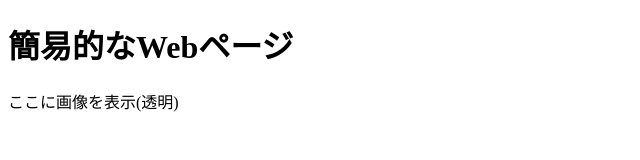
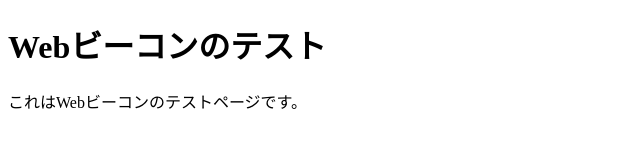
Before and after one commit to ko17963/Logcatch, a plain HTML site: page index.html in a window 1280 px wide. Shown: the whole page, without its empty margins (0-640 px from the left). Drawn offline with Linux system fonts and the light colour scheme.

Commit message:
改修html

```diff
--- a/index.html
+++ b/index.html
@@ -1,11 +1,16 @@
 <!DOCTYPE html>
+<html lang="ja">
 <head>
-
+    <meta charset="UTF-8">
+    <meta name="viewport" content="width=device-width, initial-scale=1.0">
+    <title>Webビーコンのテスト</title>
 </head>
 <body>
-    <h1>簡易的なWebページ</h1>
-    <p>
-        ここに画像を表示(透明)
-    </p>
+    <h1>Webビーコンのテスト</h1>
+    <p>これはWebビーコンのテストページです。</p>
+
+    <!-- Webビーコンの埋め込み -->
     <img src="http://localhost:5000/beacon" width="1" height="1" style="display:none;">
+
 </body>
+</html>
```
Also changed, not shown: static/beacon.png (added).
